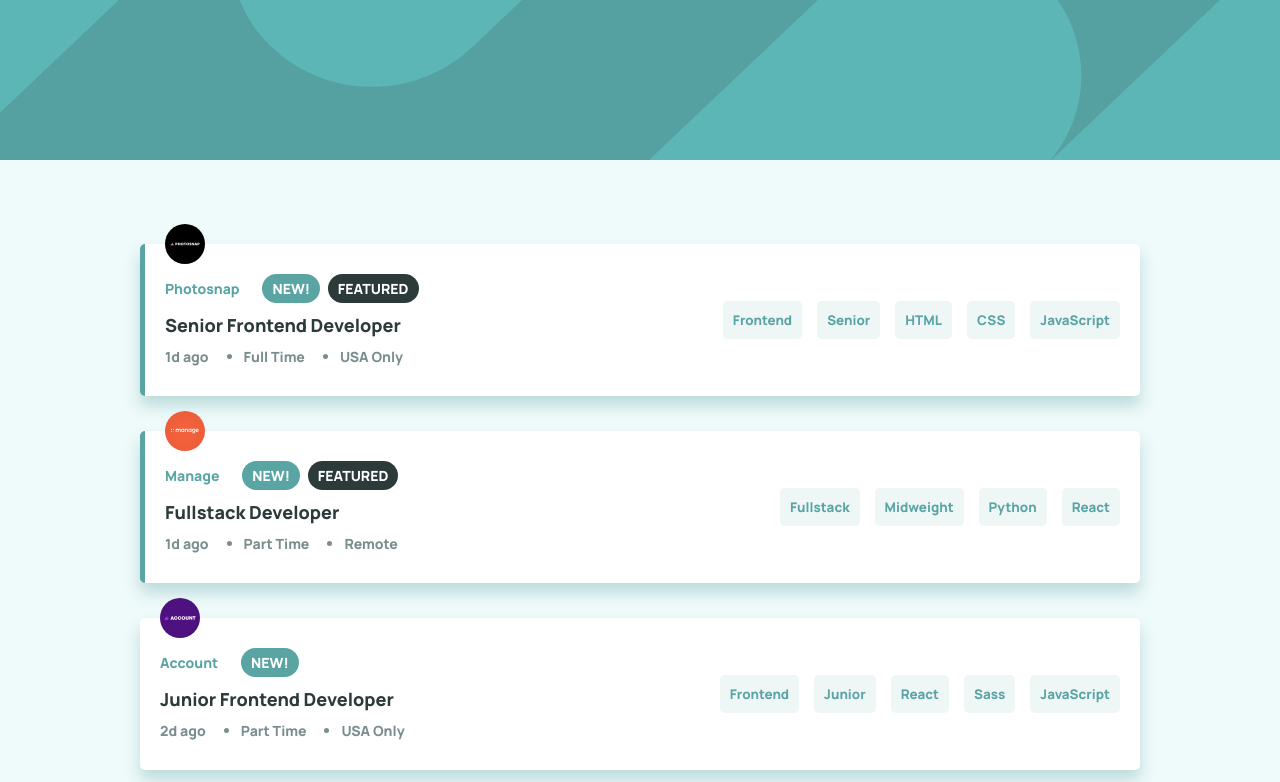
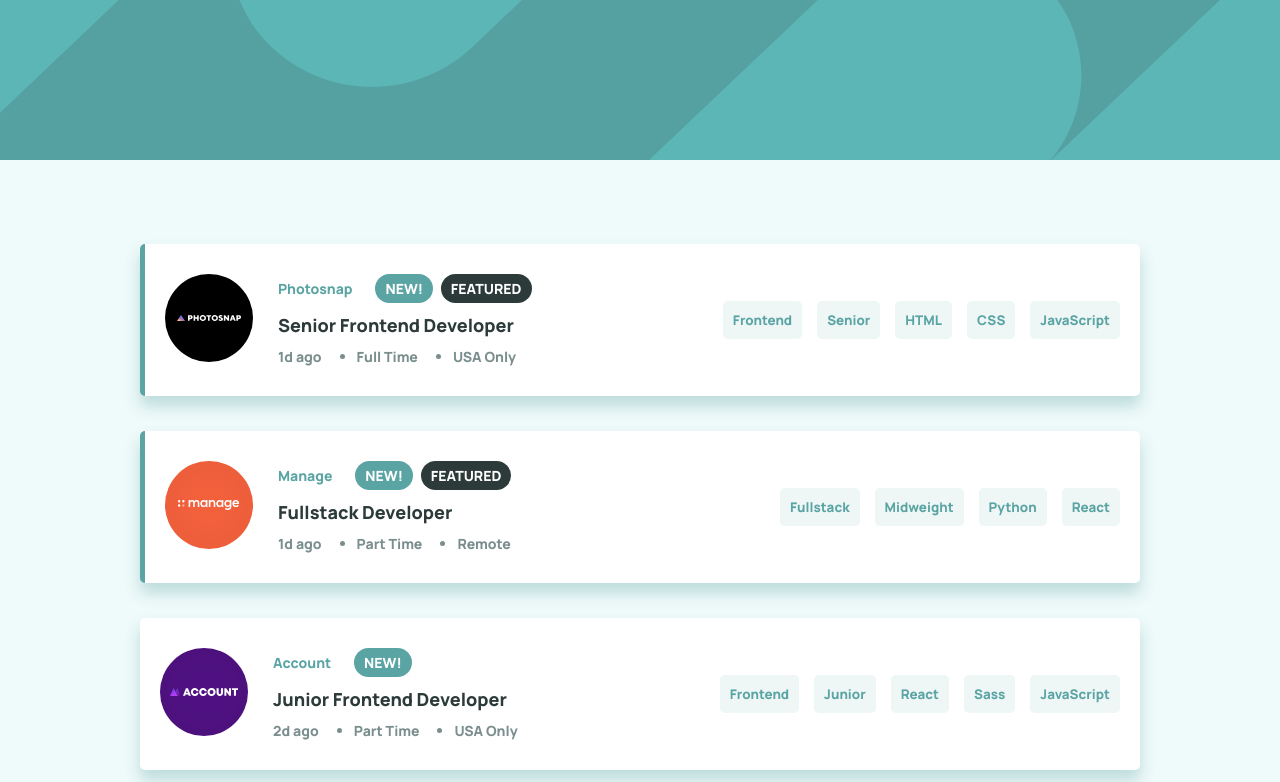
Before and after one commit to Dng120696/static-job-listings, a plain HTML site: page index.html in a window 1280 px wide. Shown: the top 782 px of the page. Drawn offline with Linux system fonts and the light colour scheme.

Commit message:
initial commit

```diff
--- a/style.css
+++ b/style.css
@@ -231,6 +231,15 @@ section {
   opacity: 1;
 }
 @media (min-width: 768px) {
+  section img {
+    position: relative;
+    top: 0;
+    left: 0;
+    width: 100%;
+  }
+  .left-section {
+    gap: 2.5rem;
+  }
   hr {
     display: none;
   }
```
